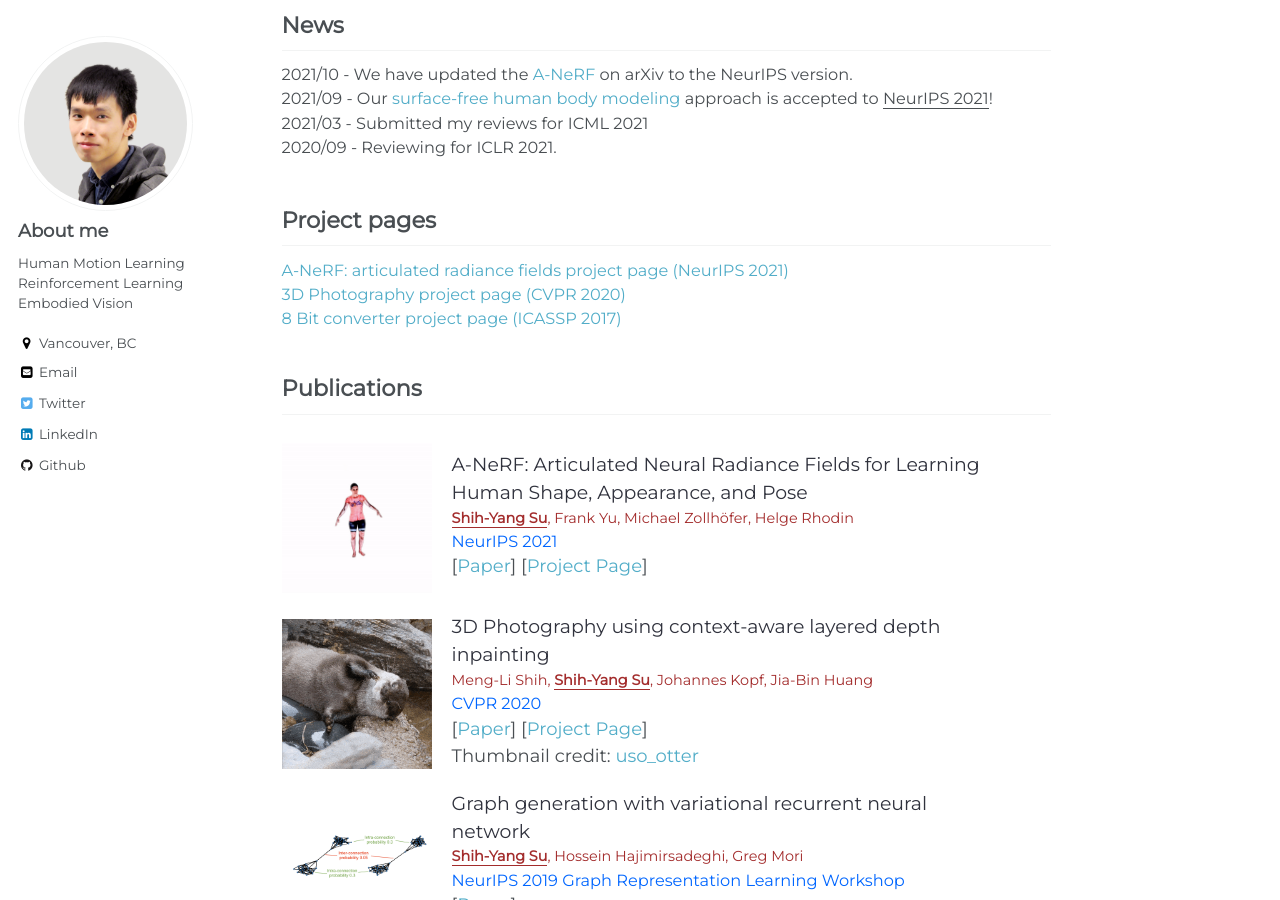
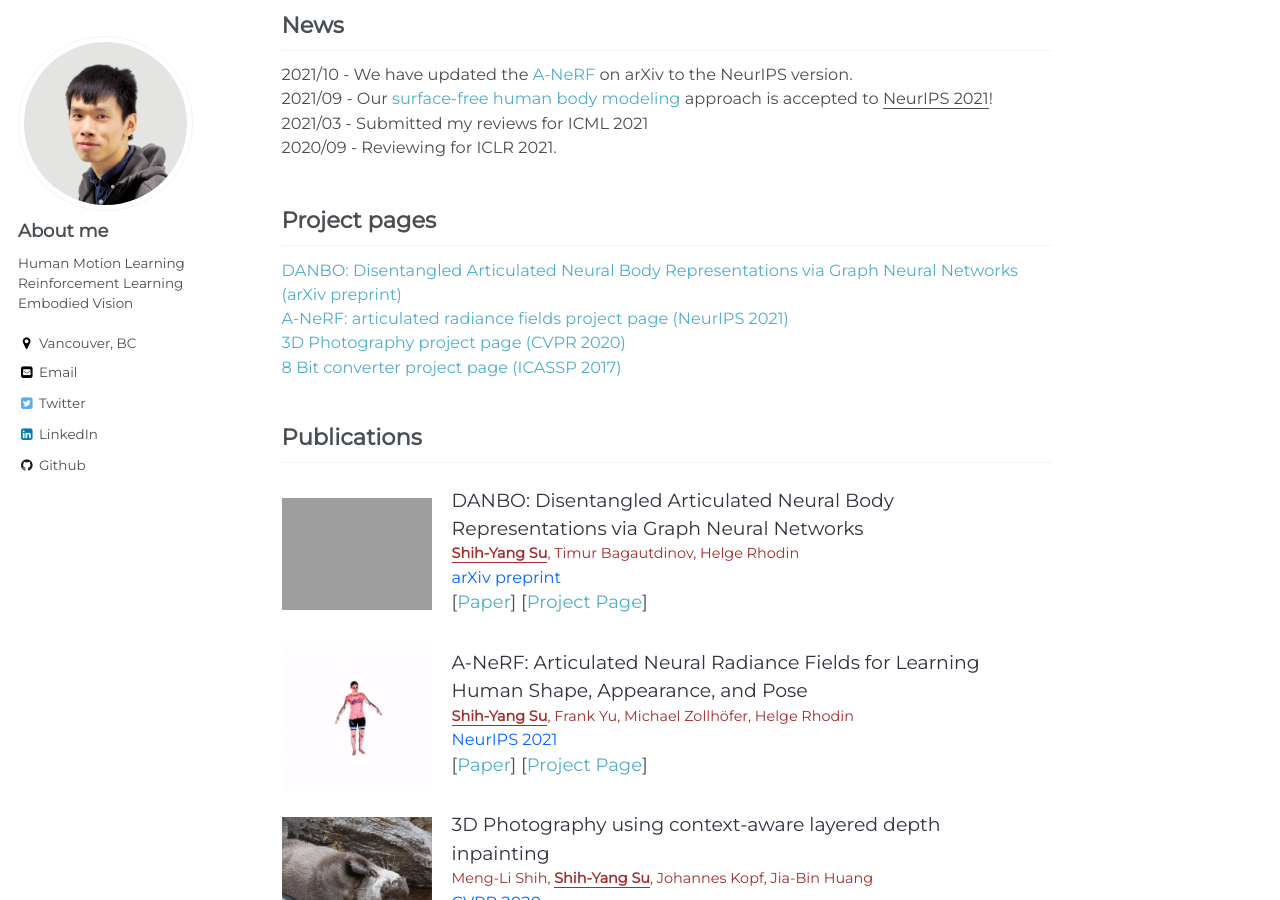
Before and after one commit to LemonATsu/LemonATsu.github.io, a Jekyll site: the page built from _pages/about.md, in a window 1280 px wide and 900 px high, scrolled down 406 px. Built offline with Jekyll 4.4.1, drawn with Linux system fonts in a browser that asks for light colours.

Commit message:
add danbo

```diff
--- a/_pages/about.md
+++ b/_pages/about.md
@@ -36,6 +36,7 @@
 
 ## Project pages
 <div class="news" style="font-size:0.9em">
+<a href="https://lemonatsu.github.io/danbo/">DANBO: Disentangled Articulated Neural Body Representations via Graph Neural Networks (arXiv preprint)</a> <br>
 <a href="https://lemonatsu.github.io/anerf/">A-NeRF: articulated radiance fields project page (NeurIPS 2021)</a> <br>
 <a href="https://shihmengli.github.io/3D-Photo-Inpainting/">3D Photography project page (CVPR 2020)</a> <br>
 <a href="https://lemonatsu.github.io/py8bit_web/">8 Bit converter project page (ICASSP 2017)</a>
@@ -43,6 +44,16 @@
 
 ## Publications
 <a id="#publications"></a>
+<div class="pub-container">
+    <div class="pub-thumb"><img class="img-responsive" src="https://lemonatsu.github.io/images/danbo.gif"></div>
+    <div class="pub-content">
+        <div class="pub-title">DANBO: Disentangled Articulated Neural Body Representations via Graph Neural Networks</div>
+        <div class="pub-author"><b>Shih-Yang Su</b>, Timur Bagautdinov, Helge Rhodin</div>
+        <div class="pub-conf">arXiv preprint</div>
+        [<a href="https://arxiv.org/abs/2205.01666">Paper</a>]
+        [<a href="https://lemonatsu.github.io/danbo/">Project Page</a>]
+    </div>
+</div>
 <div class="pub-container">
     <div class="pub-thumb"><img class="img-responsive" src="https://lemonatsu.github.io/images/anerf.gif"></div>
     <div class="pub-content">
```
Also changed, not shown: 1 other file.
